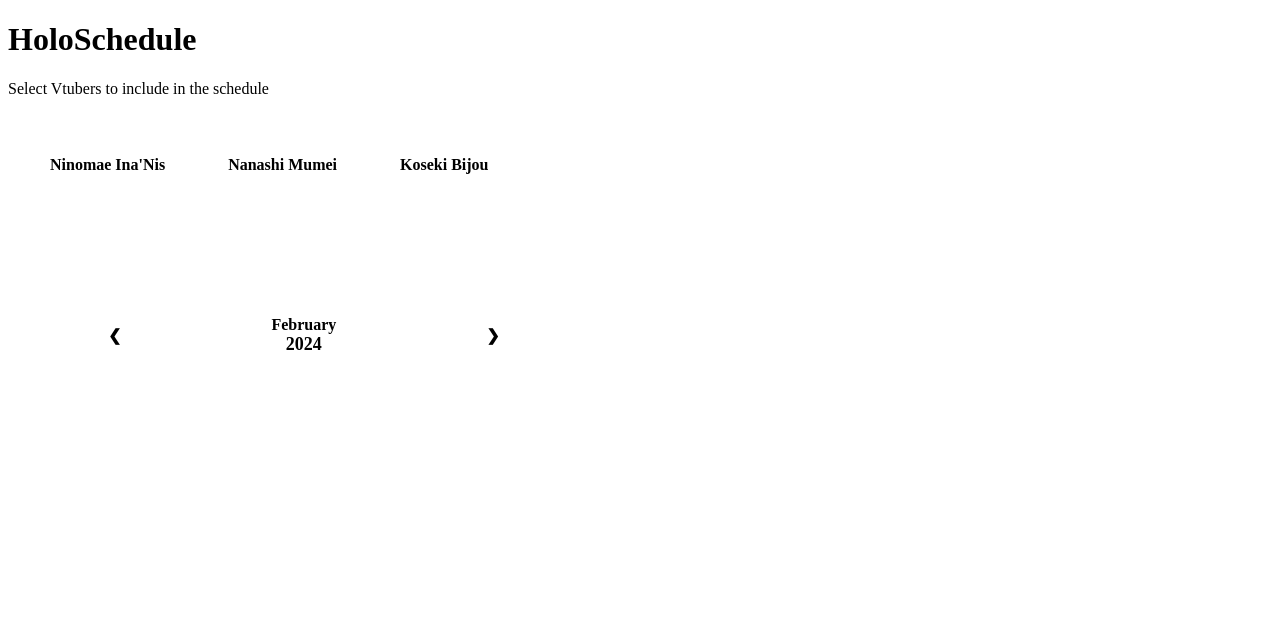
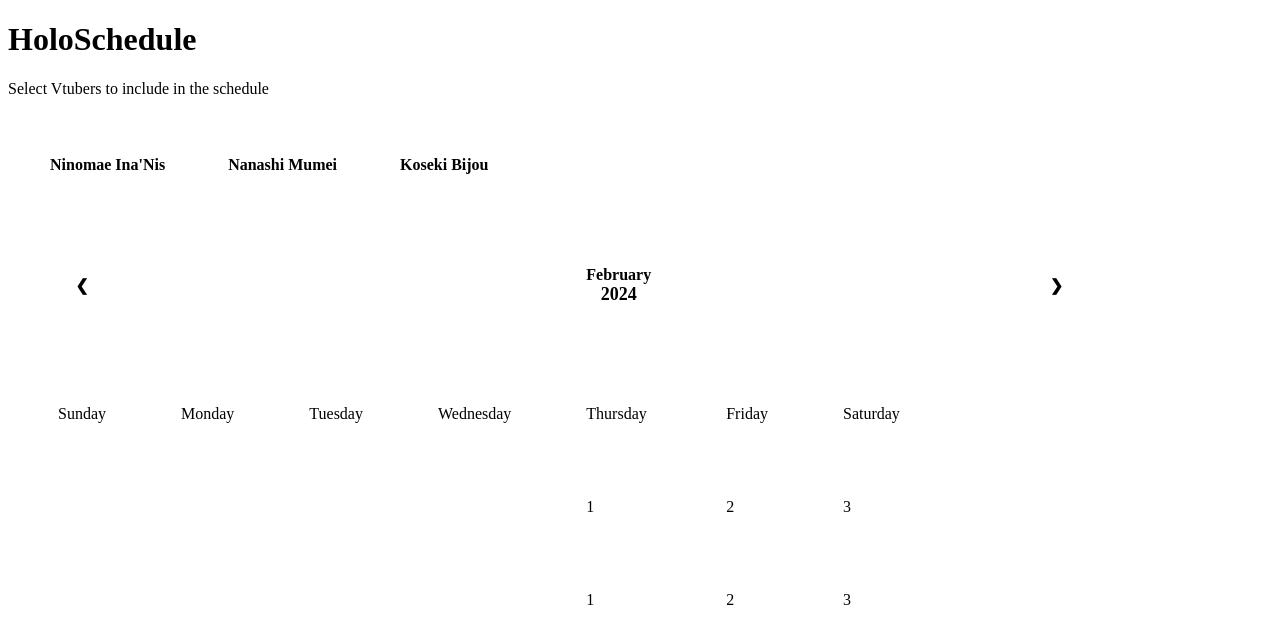
Before and after one commit to Penguin-cyber/Penguin-cyber.github.io, a plain HTML site: page index.html in a window 1280 px wide. Drawn offline with Linux system fonts and the light colour scheme.

Commit message:
Update index.html

```diff
--- a/index.html
+++ b/index.html
@@ -19,17 +19,52 @@
     </table>
     <!-- Vtuber selection -->
     <!-- calendar -->
-    <table class="month" cellspacing="50" cellpadding="50">
+    <table class="month" cellspacing="25" cellpadding="25">
         <thead>
             <tr>
                 <th type="button" class="prev">&#10094;</th>
+                <th></th>
+                <th></th>
+                <th></th>
                 <th>
                 February <br />
                 <span style="font-size: 18px">2024</span>
                 </th>
+                <th></th>
+                <th></th>
+                <th></th>
                 <th type="button" class="next">&#10095;</th>
             <tr>
-      <thead>
+        <thead>
+        <tbody>
+            <tr>
+                <td>Sunday</td>
+                <td>Monday</td>
+                <td>Tuesday</td>
+                <td>Wednesday</td>
+                <td>Thursday</td>
+                <td>Friday</td>
+                <td>Saturday</td>
+            </tr>
+            <tr>
+                <td></td>
+                <td></td>
+                <td></td>
+                <td></td>
+                <td>1</td>
+                <td>2</td>
+                <td>3</td>
+            </tr>
+            <tr>
+                <td></td>
+                <td></td>
+                <td></td>
+                <td></td>
+                <td>1</td>
+                <td>2</td>
+                <td>3</td>
+            </tr>
+        </tbody>
     </table>
     <!-- calendar -->
   </body>
```
